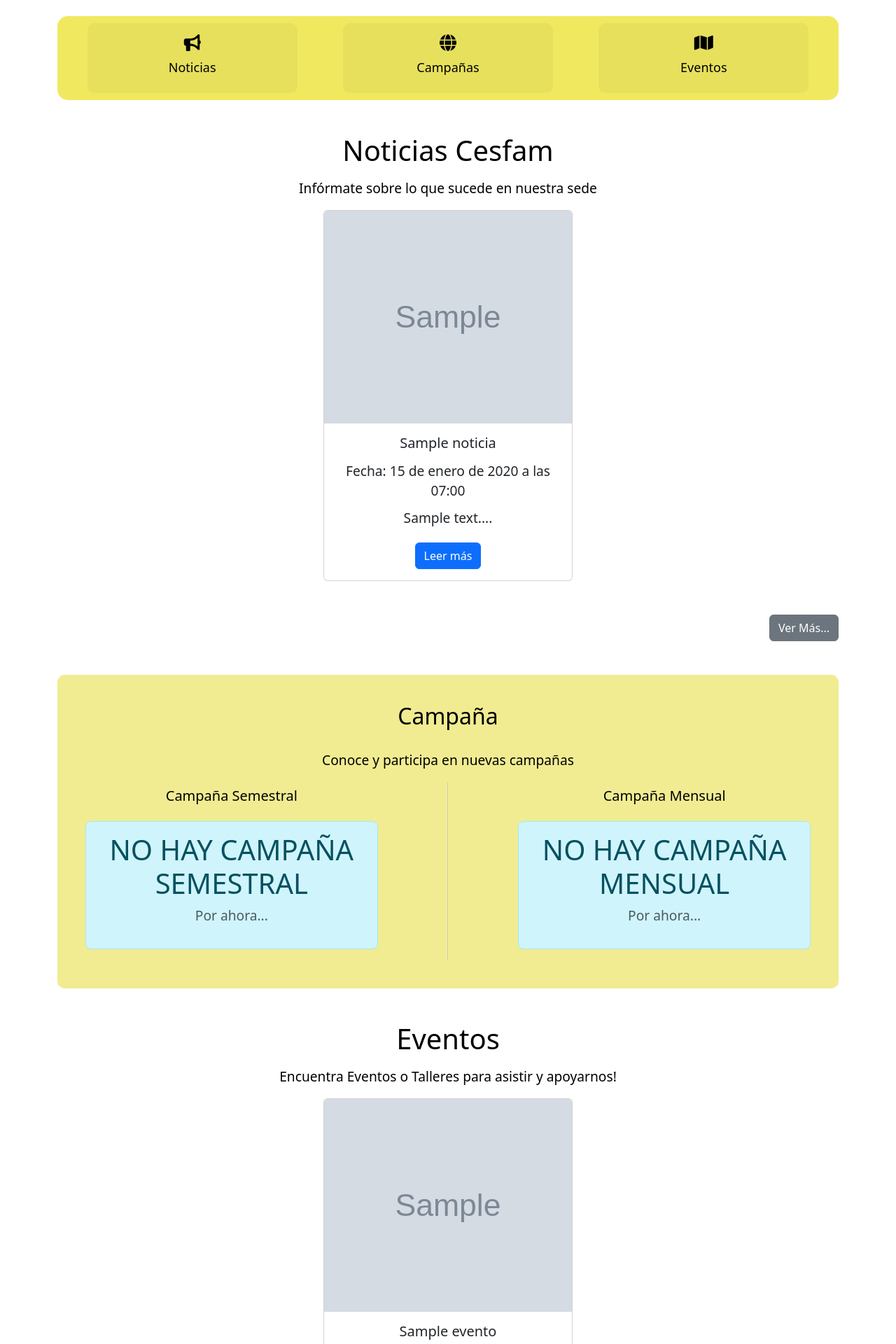
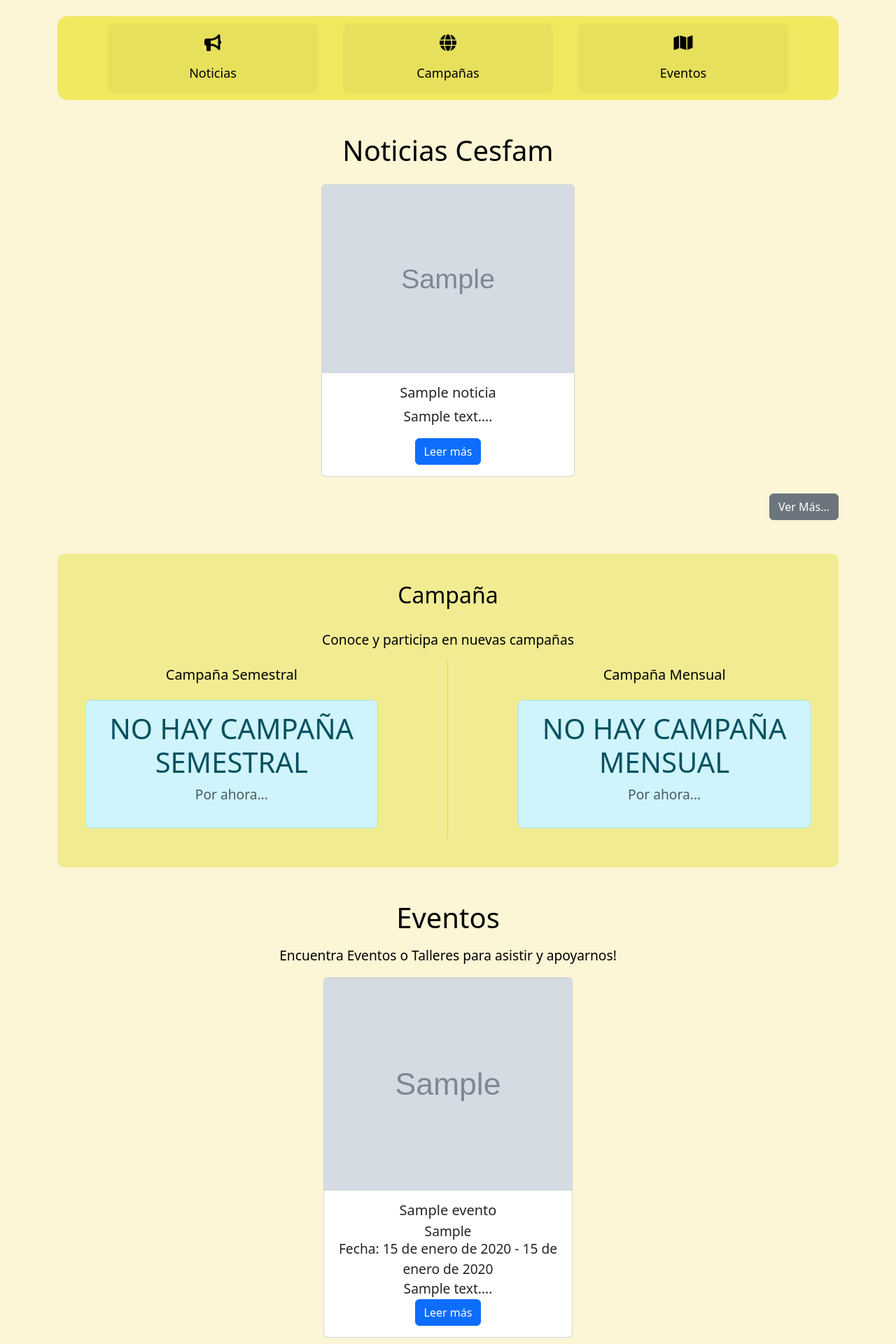
Before and after one commit to LucasCarcamoA/Cesfam, a Django app: page / in a window 1280 px wide. Shown: the part 723-2643 px from the top of the page at 70% size. Run offline with Django 5.2, Linux system fonts and the light colour scheme; tables that the repository leaves empty hold one stand-in row (values such as "Sample post"); grey boxes marked "Sample" are stand-in pictures; some libraries are stand-ins or nearby versions.

Commit message:
Diseño Index Final

```diff
--- a/static/style/estilo.css
+++ b/static/style/estilo.css
@@ -2,6 +2,7 @@ body {
     font-size: larger;
     color: black;
     margin: 0;
+    background-color: #FCF5D6;
 }
 
 /* ----   Header NavBar   -----*/
--- a/static/style/estilo_oscuro.css
+++ b/static/style/estilo_oscuro.css
@@ -197,3 +197,8 @@ body {
 h5 {
     color: #ffffff !important;
 }
+
+#oirsfondo {
+    background-color: #2c2c2c !important;
+    color: #ffffff !important;
+}
--- a/templates/index.html
+++ b/templates/index.html
@@ -46,55 +46,50 @@
     <nav class="navbar navbar-expand-lg navbar-custom p-3">
         <div class="container-fluid">
             <a class="navbar-brand" href="#">
-                <img src="https://valdivia.municipalidad.digital.gob.cl/logos/dQVMhNdDA4eg7HMZQlbK.png" alt="Municipalidad Valdivia" class="logo"> <!-- Añade aquí tu logo -->
+                <img src="https://valdivia.municipalidad.digital.gob.cl/logos/dQVMhNdDA4eg7HMZQlbK.png" alt="Municipalidad Valdivia" class="logo">
             </a>
             <button class="navbar-toggler" type="button" data-bs-toggle="collapse" data-bs-target="#navbarNavDropdown" aria-controls="navbarNavDropdown" aria-expanded="false" aria-label="Toggle navigation">
                 <span class="navbar-toggler-icon"></span>
             </button>
             <div class="collapse navbar-collapse justify-content-end" id="navbarNavDropdown">
                 <ul class="navbar-nav">
-                    <li class="nav-item dropdown">
-                        <!-- Botón de accesibilidad -->
-                        <a class="nav-link btn btn-accessibility dropdown-toggle me-2" href="#" id="accessibilityDropdown" role="button" data-bs-toggle="dropdown" aria-expanded="false">
-                            <i class="fas fa-universal-access"></i> Accesibilidad
+                    <li class="nav-item">
+                        <a class="nav-link" href="sobrenosotros/">
+                            <svg xmlns="http://www.w3.org/2000/svg" width="16" height="16" fill="currentColor" class="bi bi-people" viewBox="0 0 16 16">
+                                <path d="M13 7a3 3 0 1 0-2.54 1.46A4.5 4.5 0 0 0 16 12a4.5 4.5 0 0 0-3-4.25V7z"/>
+                                <path d="M5 7a3 3 0 1 0-2.54 1.46A4.5 4.5 0 0 0 8 12a4.5 4.5 0 0 0-3-4.25V7z"/>
+                            </svg> Nosotros
                         </a>
-                        <ul class="dropdown-menu" aria-labelledby="accessibilityDropdown">
-                            <li>
-                                <button class="dropdown-item h5" id="darkModeToggle">
-                                    <svg xmlns="http://www.w3.org/2000/svg" width="16" height="16" fill="currentColor" class="bi bi-circle-half" viewBox="0 0 16 16">
-                                        <path d="M8 15A7 7 0 1 0 8 1zm0 1A8 8 0 1 1 8 0a8 8 0 0 1 0 16"/>
-                                    </svg>
-                                    Tema oscuro
-                                </button>
-                            </li>
-                            <li>
-                                <button class="dropdown-item h5" id="increaseFontSize">
-                                    <svg xmlns="http://www.w3.org/2000/svg" width="16" height="16" fill="currentColor" class="bi bi-fonts" viewBox="0 0 16 16">
-                                        <path d="M12.258 3h-8.51l-.083 2.46h.479c.26-1.544.758-1.783 2.693-1.845l.424-.013v7.827c0 .663-.144.82-1.3.923v.52h4.082v-.52c-1.162-.103-1.306-.26-1.306-.923V3.602l.431.013c1.934.062 2.434.301 2.693 1.846h.479z"/>
-                                    </svg>
-                                    Aumentar Tamaño
-                                </button>
-                            </li>
-                        </ul>
-                    </li>
-
-                    <li class="nav-item">
-                        <a class="nav-link" href="sobrenosotros/"><i class="fa-solid fa-people-group"></i> Nosotros</a>
                     </li>
                     <li class="nav-item">
-                        <a class="nav-link" href="ubicacion/"><i class="fas fa-map-marker-alt"></i> Ubicación</a>
+                        <a class="nav-link" href="ubicacion/">
+                            <svg xmlns="http://www.w3.org/2000/svg" width="16" height="16" fill="currentColor" class="bi bi-geo-alt" viewBox="0 0 16 16">
+                                <path d="M8 0a6 6 0 0 0-6 6c0 1.7.54 3.319 1.522 4.571l.007.009 4.466 5.67c.334.424.958.424 1.292 0l4.466-5.67.007-.009A6.001 6.001 0 0 0 8 0zm0 7.5A1.5 1.5 0 1 1 8 4a1.5 1.5 0 0 1 0 3.5z"/>
+                            </svg> Ubicación
+                        </a>
                     </li>
                     <li class="nav-item">
-                        <a class="nav-link" href="trabaja-con-nosotros/"><i class="fas fa-briefcase"></i> Trabaja con nosotros</a>
+                        <a class="nav-link" href="trabaja-con-nosotros/">
+                            <svg xmlns="http://www.w3.org/2000/svg" width="16" height="16" fill="currentColor" class="bi bi-briefcase" viewBox="0 0 16 16">
+                                <path d="M6 3h4v1H6V3z"/>
+                                <path d="M0 4.5A1.5 1.5 0 0 1 1.5 3h13A1.5 1.5 0 0 1 16 4.5V6H0V4.5zM0 7h16v5.5a1.5 1.5 0 0 1-1.5 1.5h-13A1.5 1.5 0 0 1 0 12.5V7z"/>
+                            </svg> Trabaja con nosotros
+                        </a>
                     </li>
                     <li class="nav-item">
-                        <a class="nav-link" href="oirs/"><i class="fas fa-clipboard"></i> OIRS</a>
+                        <a class="nav-link" href="oirs/">
+                            <svg xmlns="http://www.w3.org/2000/svg" width="16" height="16" fill="currentColor" class="bi bi-clipboard" viewBox="0 0 16 16">
+                                <path d="M5 1a2 2 0 0 0-2 2h10a2 2 0 0 0-2-2H5z"/>
+                                <path d="M0 4a2 2 0 0 1 2-2h12a2 2 0 0 1 2 2v10a2 2 0 0 1-2 2H2a2 2 0 0 1-2-2V4z"/>
+                            </svg> OIRS
+                        </a>
                     </li>
                     <li class="nav-item">
-                        <a class="nav-link" href="tel:+569 63 222 0316"><i class="fas fa-phone"></i> +(56) 63 222 0316</a>
-                    </li>
-                    <li class="nav-item">
-                        <a class="nav-link" href="{% url 'administrador' %}"><i class="fa-solid fa-right-to-bracket"></i></a>
+                        <a class="nav-link" href="tel:+569632220316">
+                            <svg xmlns="http://www.w3.org/2000/svg" width="16" height="16" fill="currentColor" class="bi bi-telephone" viewBox="0 0 16 16">
+                                <path d="M1.884 1.511A1.745 1.745 0 0 1 3.468.687c.607.012 1.016.317 1.516.812.5.495.747.876.85 1.456.018.101.031.2.038.299C5.939 3.508 6.38 5.504 6.5 6.5c.059.493-.236 1.282-.707 1.853-.212.253-.496.536-.85.812-.76.602-.903.827-1.516 1.416-.614.589-.842.788-1.322 1.384-.088.112-.15.191-.267.355-.235.312-.346.551-.486.708a.801.801 0 0 0-.057.769c.146.322.464.655.87.84a1.746 1.746 0 0 1 .67.42 1.746 1.746 0 0 1 .42.67c.185.406.518.724.84.87.213.072.513.003.77-.057a3.058 3.058 0 0 0 .708-.486c.163-.117.243-.179.355-.267.596-.48.795-.708 1.384-1.322.59-.614.814-.756 1.416-1.516.276-.354.559-.638.812-.85.571-.471 1.36-.766 1.853-.707.996.12 2.992.561 3.735.838.099.007.198.02.299.038.58.103.96.35 1.456.85.495.5.8.909.812 1.516a1.746 1.746 0 0 1-.824 1.584z"/>
+                            </svg> +(56) 63 222 0316
+                        </a>
                     </li>
                 </ul>
             </div>
@@ -130,16 +125,16 @@
 
     <!-- CONTENIDO NAVINDEX -->
     <div class="container mt-4">
-        <div class="button-container">
-            <a href="#Noticias" class="btn btn-custom">
+        <div class="button-container d-flex flex-wrap justify-content-center gap-3">
+            <a href="#Noticias" class="btn btn-custom" style="gap: 0.5rem;">
                 <i class="fas fa-bullhorn"></i>
                 Noticias
             </a>
-            <a href="#Campañas" class="btn btn-custom">
+            <a href="#Campañas" class="btn btn-custom" style="gap: 0.5rem;">
                 <i class="fas fa-globe"></i>
                 Campañas
             </a>
-            <a href="#Eventos" class="btn btn-custom">
+            <a href="#Eventos" class="btn btn-custom" style="gap: 0.5rem;">
                 <i class="fas fa-map"></i>
                 Eventos
             </a>
@@ -147,48 +142,34 @@
     </div>
 
     <!-- NOTICIAS -->
-    <div class="container my-5">
-        <h1 class="text-center mb-3" id="Noticias">Noticias Cesfam</h1>
-        <p class="text-center">Infórmate sobre lo que sucede en nuestra sede</p>
-
-        <div class="row justify-content-center">
-            <!-- PRIMERA NOTICIA -->
+    <div class="container mt-5">
+        <h1 class="text-center mb-4" id="Noticias">Noticias Cesfam</h1>
+        <div class="row justify-content-center g-3">
             {% if noticias %}
             {% for i in noticias %}
-
-            <div class="col-sm-12 col-md-12 col-lg-4">
-                <div class="card mb-4">
-                    <div class="news-img" style="display:flex; height: 19rem;">
+            <div class="col-12 col-sm-12 col-md-6 col-lg-4 d-flex align-items-stretch">
+                <div class="card">
                     {% if i.imagen %}
-                            <img src="{{ i.imagen.url }}" style="border-radius: 5px 5px 0 0; width: 100%; height: 100%;" class="img-fluid" alt="Imagen de la noticia">
+                    <img src="{{ i.imagen.url }}" class="card-img-top" alt="Imagen de la noticia">
                     {% else %}
-                            <img src="https://cdn.elnaveghable.cl/sites/elnaveghable.cl/files/imagecache/380x285/imagen_noticia/consultorio_angachilla.jpg" alt="Imagen de la noticia" class="img-fluid">
+                    <img src="https://cdn.elnaveghable.cl/sites/elnaveghable.cl/files/imagecache/380x285/imagen_noticia/consultorio_angachilla.jpg" class="card-img-top" alt="Imagen de la noticia">
                     {% endif %}
-                    </div>
-                    <div class="card-body text-center" style="height: 14rem; display: grid;">
-                        <h5 class="card-title text-break ">{{ i.titulo | slice:":70" }}</h5>
-                        <p class="card-subtitle">Fecha: {{ i.fecha_creacion}}</p>
-                        <div class="contenedor-desc h-100">
-                            <p class="ck-content card-text justify-content-center text-break">{{ i.descripcion| safe | slice:":60" }}...</p>
-                        </div>
-                        <div class="contenedor-boton align-content-end">
+                    <div class="card-body text-center">
+                        <h5 class="card-title">{{ i.titulo | slice:":70" }}</h5>
+                        <p class="card-text">{{ i.descripcion | safe | slice:":60" }}...</p>
                         <a href="{% url 'leer_noticia' i.id %}" class="btn btn-primary">Leer más</a>
-
-                        </div>
                     </div>
                 </div>
             </div>
             {% endfor %}
             {% else %}
-            <div class="bg-warning " style="text-align: center; border-radius: 8px;">
-                <h1> NO HAY NOTICIAS</h1>
-                <p class="text-muted"> Por ahora...</p>
+            <div class="col-12">
+                <div class="alert alert-warning text-center">No hay noticias por ahora...</div>
             </div>
             {% endif %}
         </div>
-
         <div class="text-end mt-4">
-            <a href="todas_noticias/" class="btn btn-secondary">Ver Más...</a> <!-- ENLACE PARA VER TODAS LAS NOTICIAS-->
+            <a href="todas_noticias/" class="btn btn-secondary">Ver Más...</a>
         </div>
     </div>
 
@@ -295,7 +276,7 @@
                             {% endif %}
 
                         </div>
-                        <div class="card-body text-center" style="height: 17rem; display: grid;">
+                        <div class="card-body text-center" style="display: grid;">
                             <h5 class="card-title">{{ e.titulo }}</h5>
                             <p class="card-subtitle">{{ e.tipo_evento }}</p>
                             <p class="card-subtitle">Fecha: {{ e.fecha_inicio }} - {{ e.fecha_termino }}</p>
@@ -326,12 +307,14 @@
     <!-- FOOTER -->
     <footer>
         <div id="footerdiv" class="text-center p-3" style="font-size: large; background-color: #FEE9A0;">
-            <div class="row" style="text-align: center;align-items: center; padding-left: 8rem;padding-right: 8rem; padding-top: 2rem;">
-                <div class="col-md-4" style=" text-align: left;"><a class="navbar-brand" href="#">
+            <div class="row text-center align-items-center mx-3 py-3">
+                <div class="col-12 col-md-4 text-md-start mb-3 mb-md-0">
+                    <a class="navbar-brand" href="#">
                         <img src="https://valdivia.municipalidad.digital.gob.cl/logos/dQVMhNdDA4eg7HMZQlbK.png" alt="Logo" width="126" height="99" class="d-inline-block align-text-top">
-                </a></div>
-                <div class="col-md-4" style=" text-align: center; align-items: center;">
-                    <ul class="list-unstyled">
+                    </a>
+                </div>
+                <div class="col-12 col-md-4 mb-3 mb-md-0">
+                    <ul class="list-unstyled d-flex justify-content-center gap-3">
                         <li>
                             <a href="https://www.instagram.com" style="text-decoration: none;" target="_blank">
                                 <svg xmlns="http://www.w3.org/2000/svg" width="48" height="48" fill="currentColor" class="bi bi-instagram" viewBox="0 0 16 16">
@@ -343,11 +326,13 @@
                                     <path d="M16 8.049c0-4.446-3.582-8.05-8-8.05C3.58 0-.002 3.603-.002 8.05c0 4.017 2.926 7.347 6.75 7.951v-5.625h-2.03V8.05H6.75V6.275c0-2.017 1.195-3.131 3.022-3.131.876 0 1.791.157 1.791.157v1.98h-1.009c-.993 0-1.303.621-1.303 1.258v1.51h2.218l-.354 2.326H9.25V16c3.824-.604 6.75-3.934 6.75-7.951"/>
                                 </svg>
                             </a>
-                    </li></ul>
+                        </li>
+                    </ul>
                 </div>
-                <div class="col-md-4" style=" text-align: right;"><b>© 2024 Cesfam Angachilla.</b></div>
+                <div class="col-12 col-md-4 text-md-end">
+                    <b>© 2024 Cesfam Angachilla.</b>
                 </div>
-
+            </div>
         </div>
     </footer>
 
--- a/templates/oirs.html
+++ b/templates/oirs.html
@@ -76,7 +76,7 @@
 
     <!-- CONTENIDO -->
     <div class="container p-4">
-        <div class="row g-5 mt-5 pt-2 mb-5 pb-5">
+        <div id="oirsfondo" class="row g-5 mt-5 pt-2 mb-5 pb-5" style="background-color: #FFEBA5; border-radius: 10px;">
             <!-- IMAGEN OIRS -->
             <div class="col-md-6" style="width: 39rem;">
                 <img src="{{ data.oirslogo }}" alt="LOGO OIRS">
@@ -84,6 +84,7 @@
 
 
             <!-- FORMULARIO -->
+
                 <div class="col-md-6" style="margin-left: 30px;">
                     <h4>¿Tienes alguna duda, reclamo o sugerencia? <br>
                         ¡Llena el formulario y ponte en contacto con nuestro equipo!</h4>
@@ -116,6 +117,7 @@
                         </div>
                         <button type="submit" class="btn btn-primary">Enviar</button>
                     </form>
+
                 </div>
         </div>
     </div>
--- a/templates/trabaja_con_nosotros.html
+++ b/templates/trabaja_con_nosotros.html
@@ -75,7 +75,8 @@
     </nav>
 
 
-    <div class="container mt-5">
+    <div id="oirsfondo" class="container mt-5 mb-5" style="background-color: #FFEBA5; height: 55rem; border-radius: 10px;">
+        <div class="formulario p-5" style="height: 45rem;">
             <h2 class="mb-4 text-center">Trabaja con Nosotros</h2>
             <div class="row justify-content-center">
                 <div class="col-md-6">
@@ -103,6 +104,7 @@
                 </div>
                 <button type="submit" class="btn btn-primary mb-3">Enviar</button>
             </form>
+        </div>
     </div>
 </div>
     </div>
--- a/templates/ubicacion.html
+++ b/templates/ubicacion.html
@@ -96,7 +96,7 @@
                 </svg>
                 <h2 style="display: inline-block; vertical-align: middle;">Ubicación</h2>
                 <!-- MAPA DE GOOGLE -->
-                <div class="container m-0 p-0" style="width: 35rem;">
+                <div class="container m-0 p-0" style="width: 35rem; height: 40rem;">
                     <iframe src="https://www.google.com/maps/embed?pb=!1m14!1m8!1m3!1d12252.339223189147!2d-73.2230281!3d-39.8499325!3m2!1i1024!2i768!4f13.1!3m3!1m2!1s0x9615ef018e0d4ca9%3A0x2780c4453fa30954!2sCentro%20de%20Salud%20Familiar%20Angachilla!5e0!3m2!1ses-419!2scl!4v1728779049412!5m2!1ses-419!2scl" width="600" height="450" style="border:0;" allowfullscreen="" loading="lazy" referrerpolicy="no-referrer-when-downgrade"></iframe>                </div>
                 </div>
 
```
Also changed, not shown: templates/sobre_nosotros.html (+11 -17 lines), templates/todas_noticias.html (+8 -12 lines), templates/todos_eventos.html (+14 -19 lines), media/eventos/GloriaJaramillo.png (added), media/eventos/IsabelSoto.png (added). Lines whose indentation alone changed are shown as unchanged.
